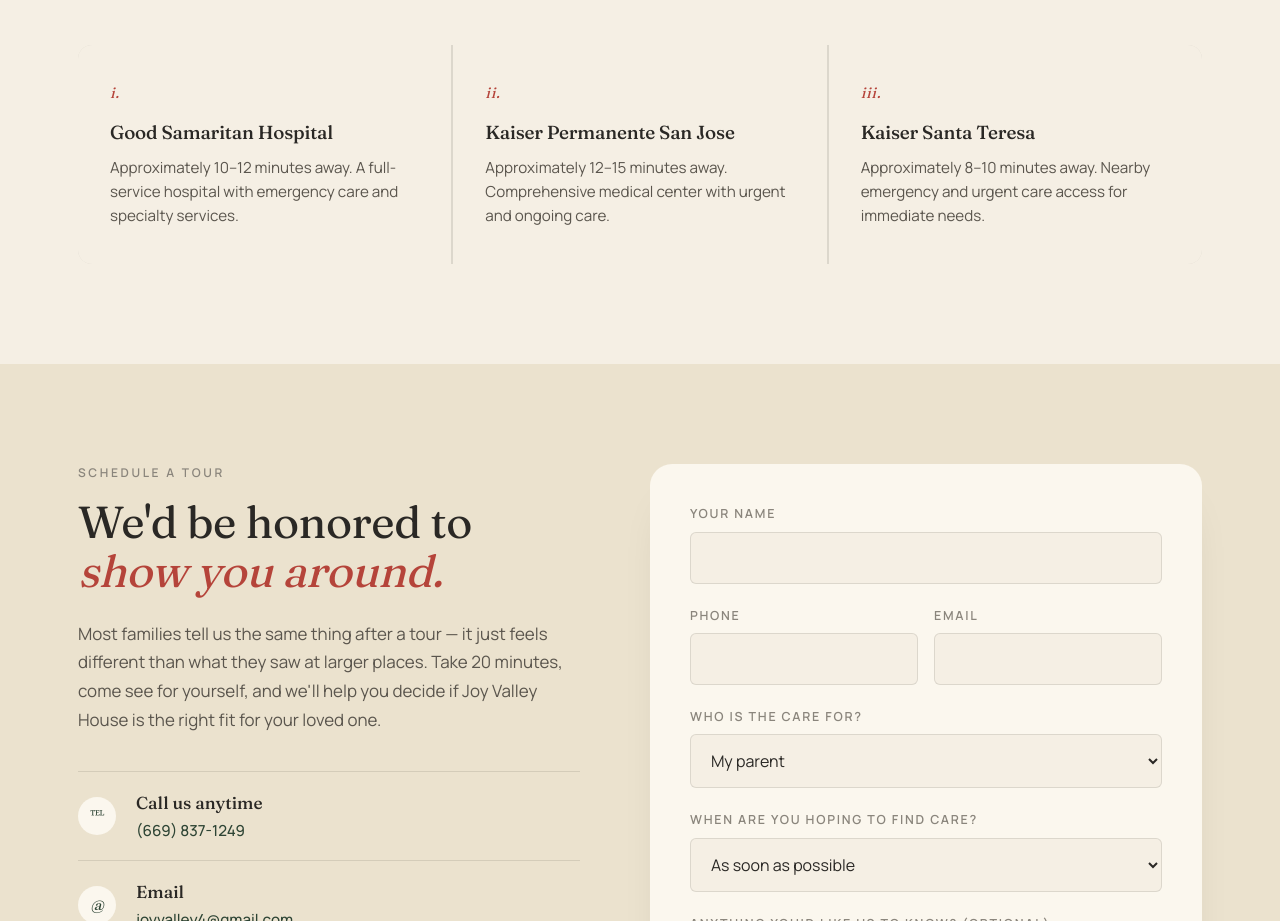
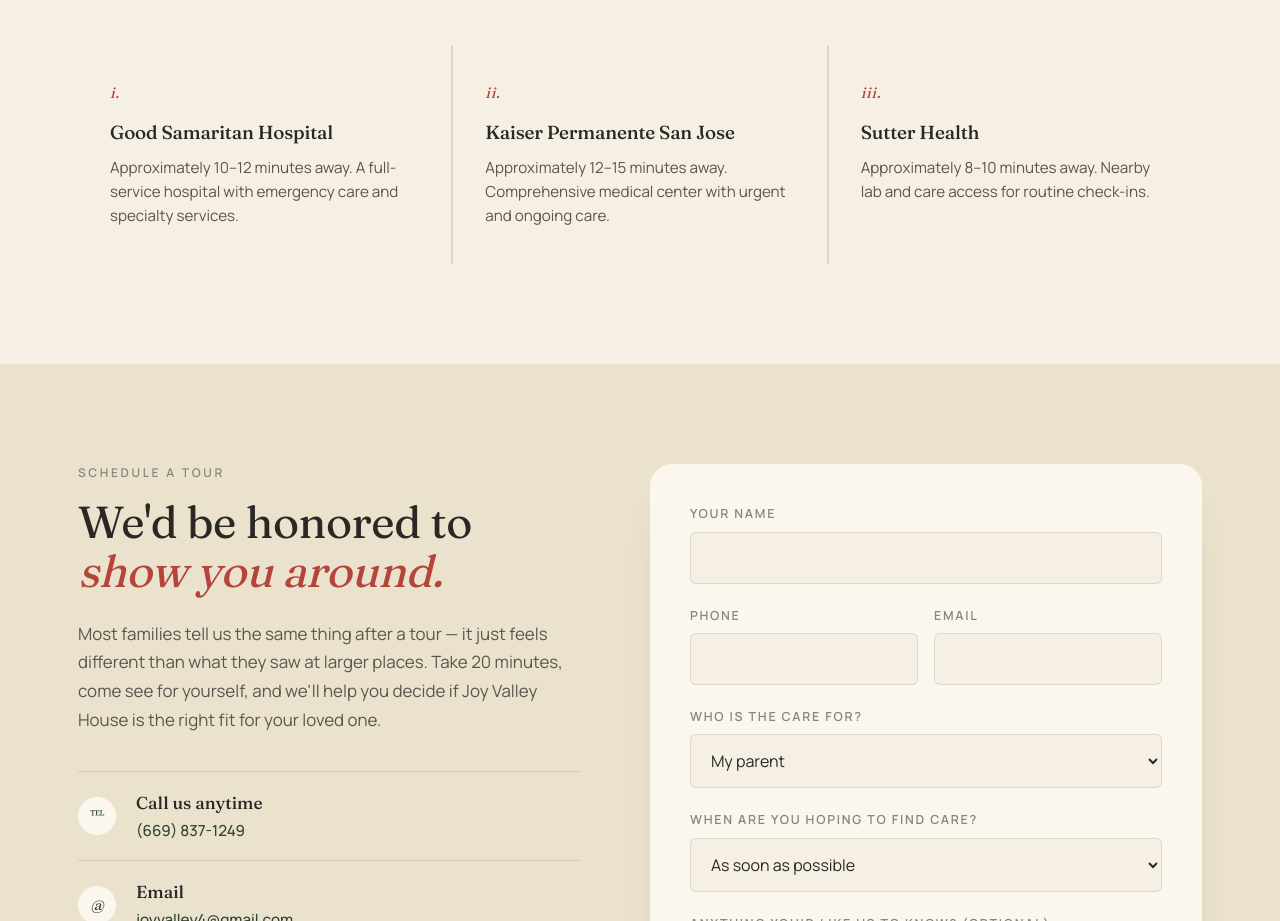
Before and after one commit to joyvalley4-lang/Joy-Valley, a plain HTML site: page index.html in a window 1280 px wide. Shown: the part 4820-5741 px from the top of the page. Drawn offline with Linux system fonts and the light colour scheme.

Commit message:
Update index.html

```diff
--- a/index.html
+++ b/index.html
@@ -1068,8 +1068,8 @@ j=d.createElement(s),dl=l!='dataLayer'?'&l='+l:'';j.async=true;j.src=
 
       <div class="feature">
         <div class="feature-num">iii.</div>
-        <h3>Kaiser Santa Teresa</h3>
-        <p>Approximately 8–10 minutes away. Nearby emergency and urgent care access for immediate needs.</p>
+        <h3>Sutter Health</h3>
+        <p>Approximately 8–10 minutes away. Nearby lab and care access for routine check-ins.</p>
       </div>
     </div>
   </div>
```
